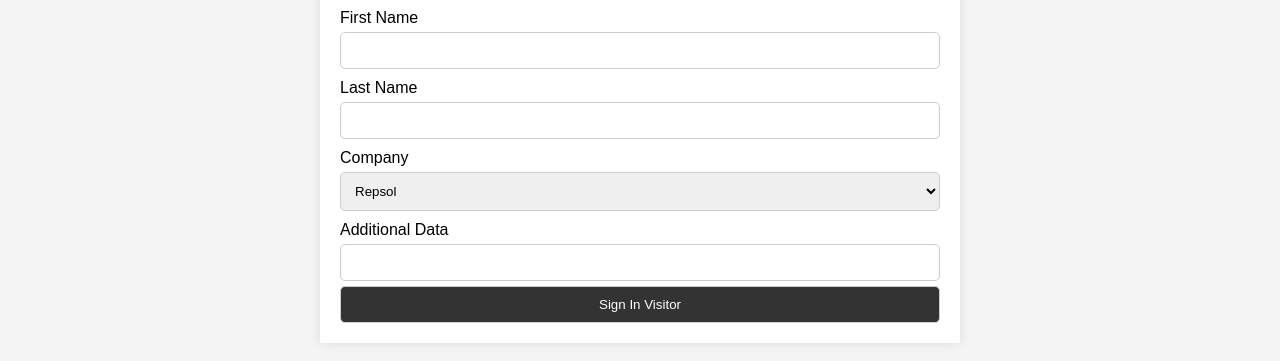
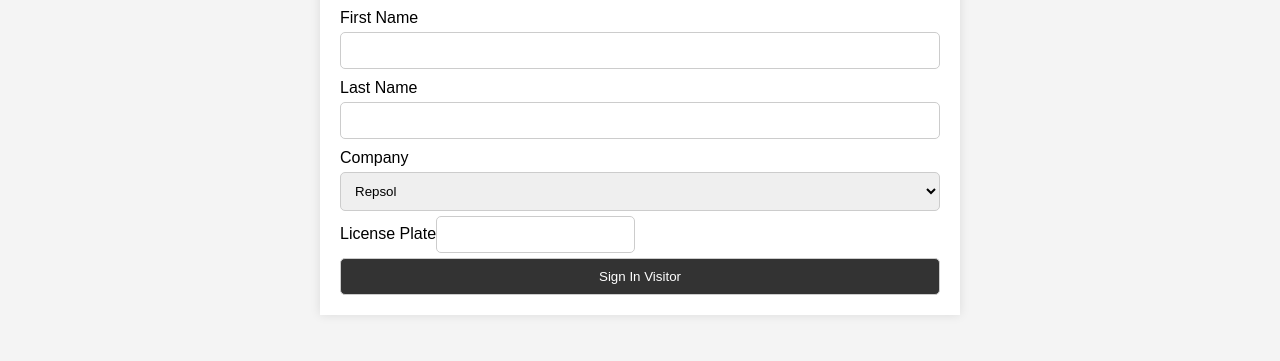
Before and after one commit to CatalystFish/GryphonESP, a website: page visitor-sign-in.html in a window 1280 px wide. Shown: the part 203-564 px from the top of the page. Drawn offline with Linux system fonts and the light colour scheme.

Commit message:
Update visitor-sign-in.html

```diff
--- a/visitor-sign-in.html
+++ b/visitor-sign-in.html
@@ -34,8 +34,8 @@
         <option value="Xarvona">Xarvona</option>
       </select>
 
-      <label for="additionalData">Additional Data</label>
-      <input type="text" id="additionalData" name="additionalData">
+      <!-- Additional fields will be added dynamically based on company -->
+      <div id="additional-fields"></div>
 
       <button type="submit">Sign In Visitor</button>
     </form>
```
